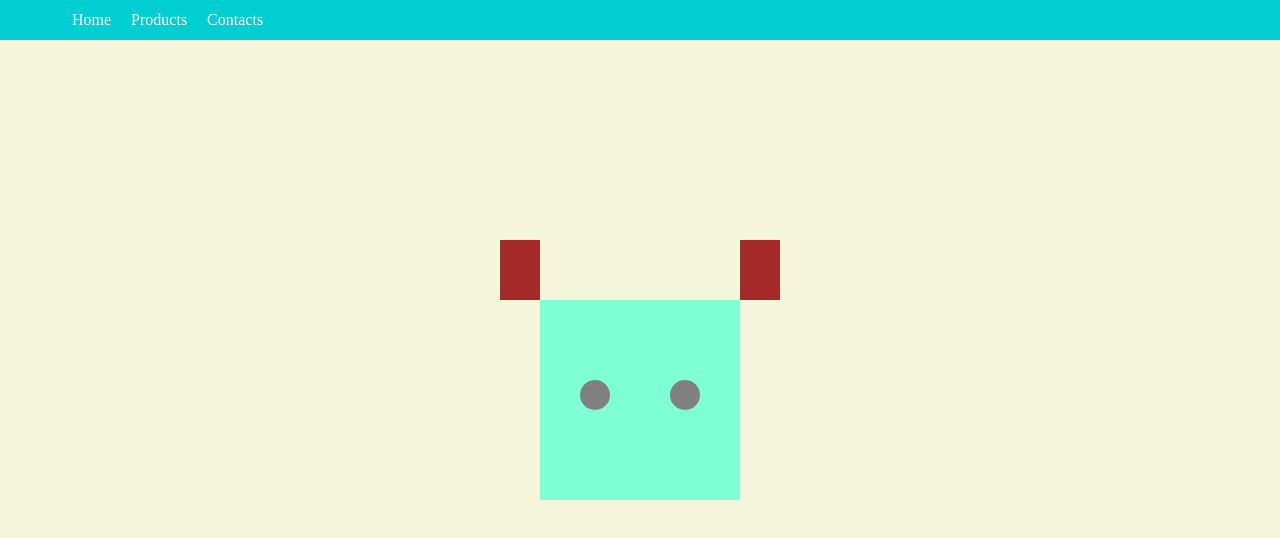
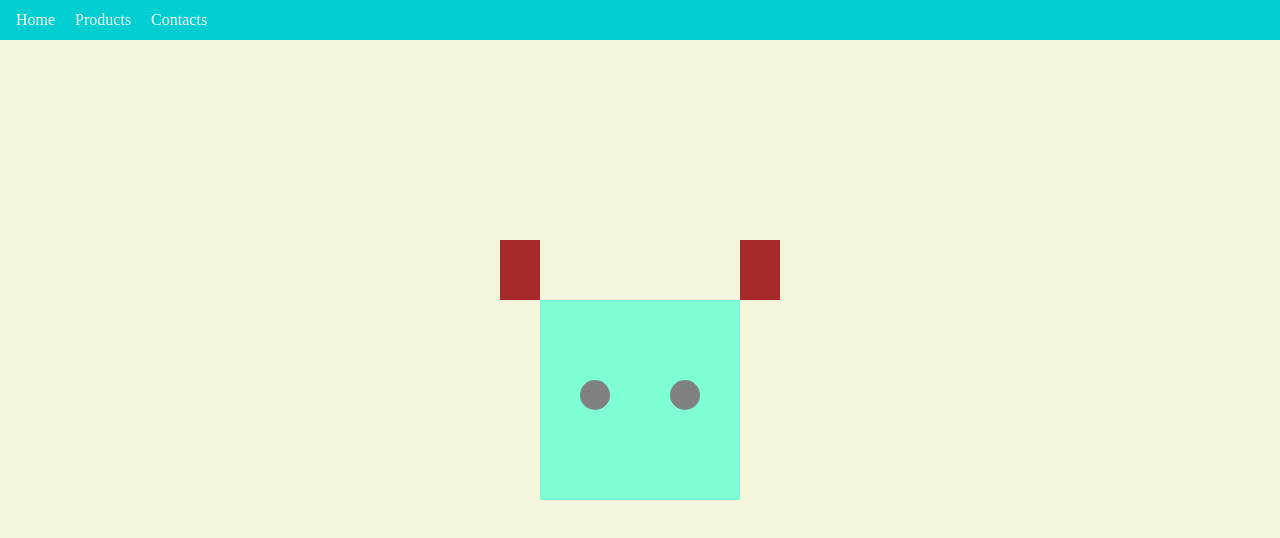
Before and after one commit to AnnaGolitsyna/html_css, a plain HTML site: page lesson9/task5/index.html in a window 1280 px wide. Shown: the top 538 px of the page. Drawn offline with nearby package versions, Linux system fonts and the light colour scheme.

Commit message:
task5changed3

```diff
--- a/lesson9/task5/styles.css
+++ b/lesson9/task5/styles.css
@@ -2,23 +2,21 @@
   box-sizing: border-box;
 }
 
-.header,
+.header {
+    position: fixed;
+    width: 100%;
+    z-index: 2;
+}
 .navigation {
   background-color: darkturquoise;
   height: 40px;
-  position: fixed;
-  width: 100%;
-  z-index: 2;
 }
-/* .navigation {
-  height: 40px;
-} */
+
 .nav-list {
   margin: 0;
   line-height: 40px;
-  color: white;
-  margin-left: 16px;
-  display: inline;
+  padding: 0;
+
 }
 .nav-item {
   color: white;
```
